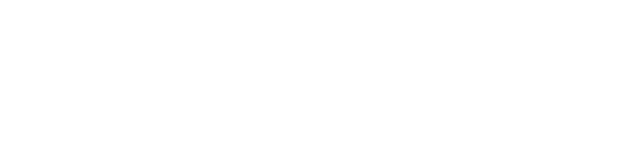
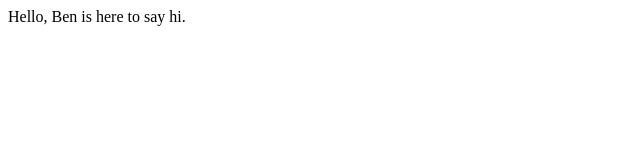
Before and after one commit to TheRusted2504/stackblitz-starters-e6qgnqma, a website: page index.html in a window 1280 px wide. Shown: the whole page, without its empty margins (0-640 px from the left). Drawn offline with Linux system fonts and the light colour scheme.

Commit message:
Add intro text

```diff
--- a/index.html
+++ b/index.html
@@ -8,6 +8,7 @@
   </head>
 
   <body>
+    Hello, Ben is here to say hi.
     <script src="script.js"></script>
   </body>
 </html>
```
